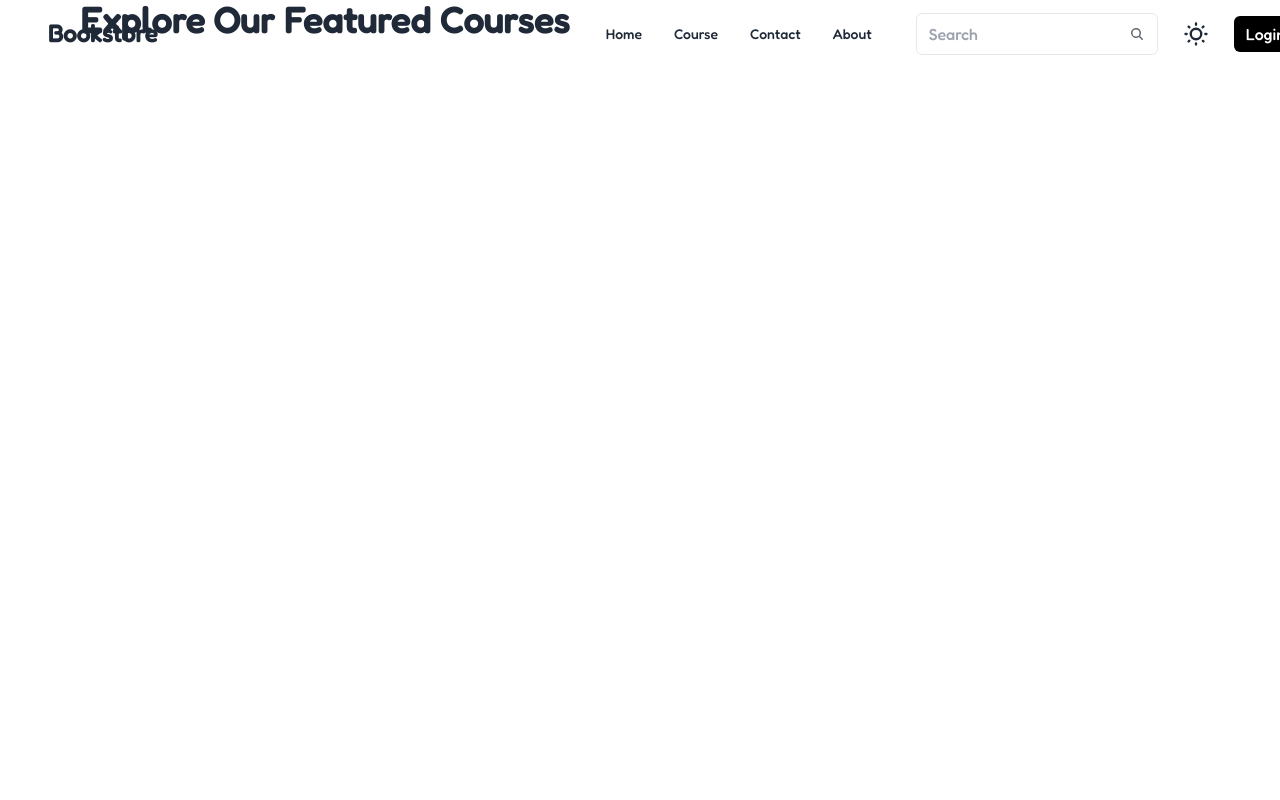
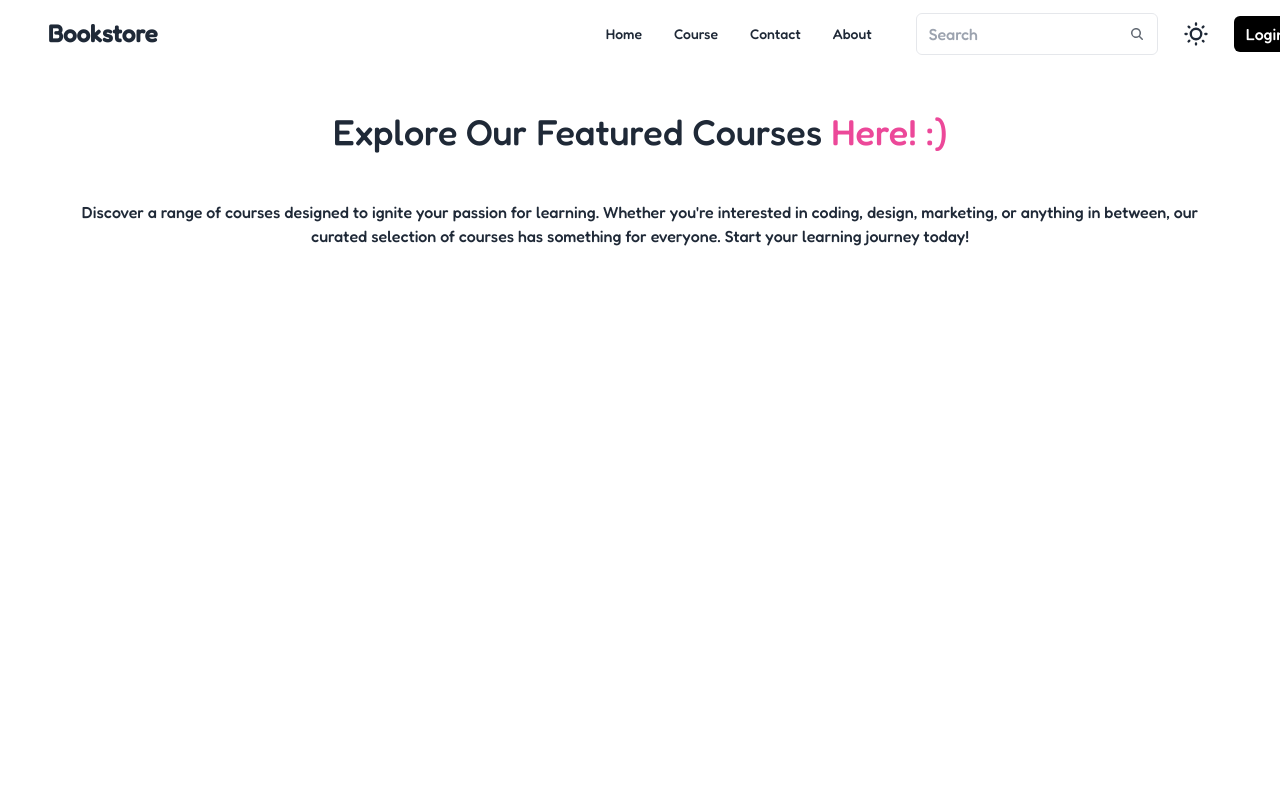
Before and after one commit to dimanranawaka/mern_stack_bookstore, a React (Vite) app in the folder Frontend/: page /course in a window 1280 px wide. Shown: the top 800 px of the page. Built offline with nearby package versions, Linux system fonts and the light colour scheme.

Commit message:
implement course

```diff
--- a/Frontend/src/components/Course.jsx
+++ b/Frontend/src/components/Course.jsx
@@ -4,10 +4,17 @@ function Course() {
   return (
     <>
       <div className="max-w-screen-2x1 container mx-auto md:px-20 px-4">
-        <div>
-          <h1 className="text-2xl font-semibold md:text-4xl">
-            Explore Our Featured Courses
+        <div className="mt-28 items-center text-center">
+          <h1 className="text-2xl  md:text-4xl">
+            Explore Our Featured Courses{" "}
+            <span className="text-pink-500">Here! :)</span>
           </h1>
+          <p className="mt-12">
+            Discover a range of courses designed to ignite your passion for
+            learning. Whether you're interested in coding, design, marketing, or
+            anything in between, our curated selection of courses has something
+            for everyone. Start your learning journey today!
+          </p>
         </div>
       </div>
     </>
```
